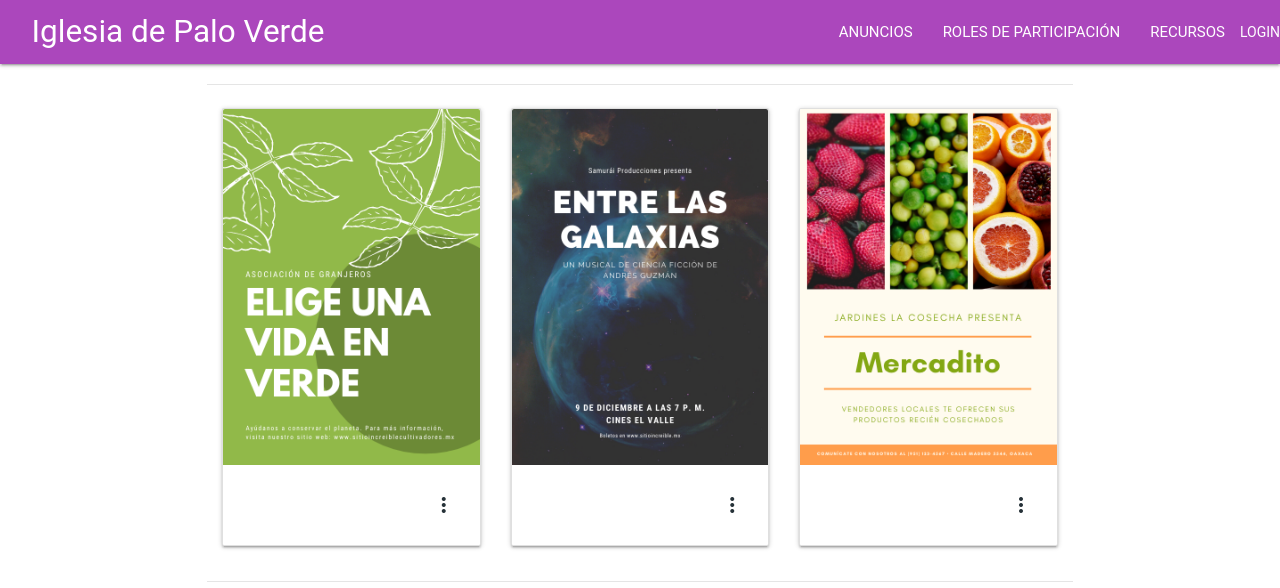
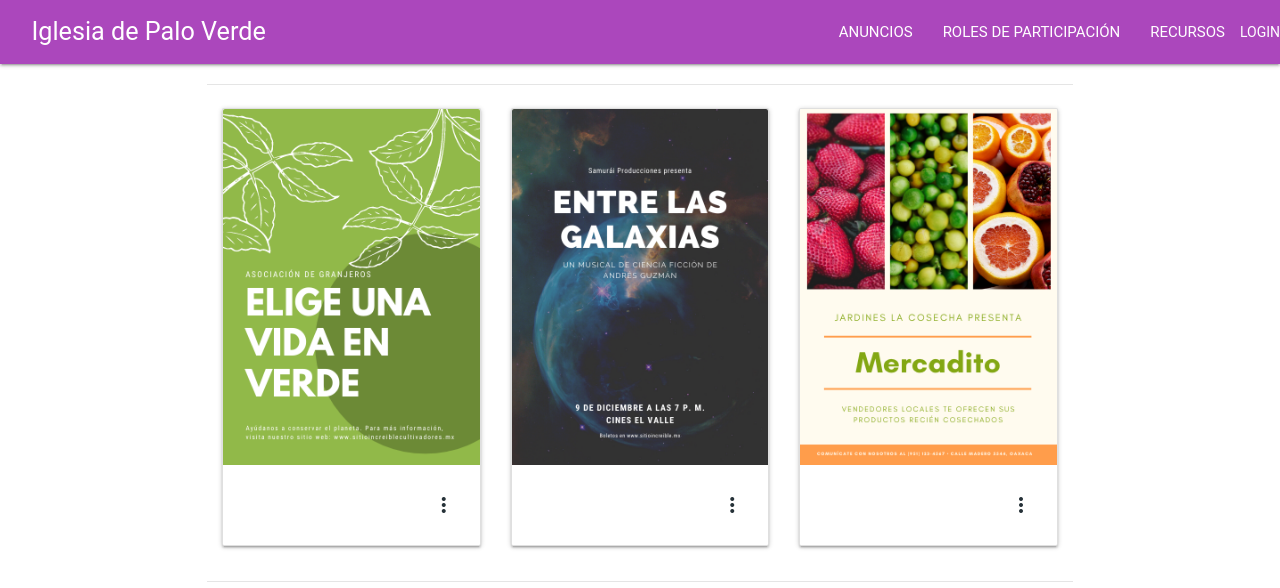
Before and after one commit to Grefth/pvNews, an Angular app: page / in a window 1280 px wide. Shown: the top 588 px of the page. Built offline with nearby package versions, Linux system fonts and the light colour scheme.

Commit message:
correccion del titulo principal, ahora se cambia dependiendo el tamaño del a pantalla

```diff
--- a/src/app/app.component.html
+++ b/src/app/app.component.html
@@ -1,6 +1,6 @@
 <nav>
   <div class="nav-wrapper purple lighten-1">
-    <a [routerLink]="['/anuncios']" class="brand-logo flow-text ajustar">Iglesia de Palo Verde</a>
+    <a [routerLink]="['/anuncios']" class="brand-logo  ajustar"><p class="flow-text" (window:resize)="cambioTitulo()">{{titulo}}</p></a>
     <a href="#" data-target="mobile-demo" class="sidenav-trigger"><i class="material-icons">menu</i></a>
     <ul class="right hide-on-med-and-down center-align">
       <li><a [routerLink]="['/anuncios']"
--- a/src/app/app.component.ts
+++ b/src/app/app.component.ts
@@ -1,5 +1,5 @@
 import { Component } from '@angular/core';
-declare const M:any;
+declare const M: any;
 
 @Component({
   selector: 'app-root',
@@ -7,7 +7,7 @@ declare const M:any;
   styleUrls: ['./app.component.css']
 })
 export class AppComponent {
-  title = 'pvnews';
+  titulo = 'Iglesia de Palo Verde';
 
   size = {
     width: window.innerWidth || document.body.clientWidth,
@@ -16,11 +16,21 @@ export class AppComponent {
 
 
   ngOnInit(): void {
-    document.addEventListener('DOMContentLoaded', function() {
+    document.addEventListener('DOMContentLoaded', function () {
       var elems = document.querySelectorAll('.sidenav');
       var instances = M.Sidenav.init(elems);
     });
+    this.cambioTitulo()
 
   }
 
+  cambioTitulo() {
+    if (document.body.clientWidth < 377) {
+      this.titulo = 'Palo Verde'
+    } else {
+      this.titulo = 'Iglesia de Palo Verde'
+    }
+  }
+
+
 }
```
